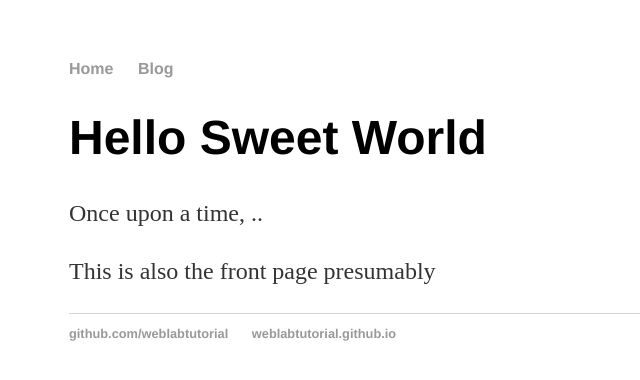
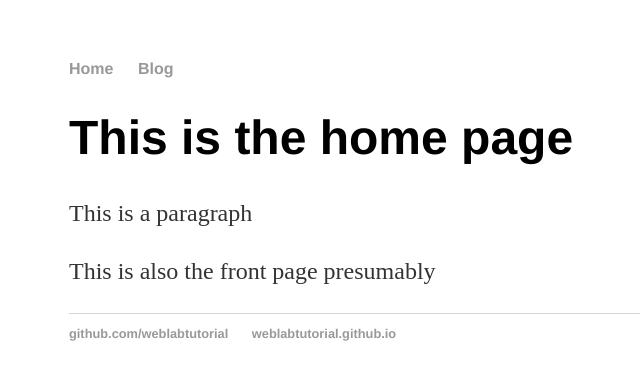
Before and after one commit to ppk200/ppk200.github.io, a Jekyll site: the page built from index.html, in a window 1280 px wide. Shown: the top 380 px of the page, without its empty margins (123-763 px from the left). Built offline with Jekyll 4.4.1, drawn with Linux system fonts in a browser that asks for light colours.

Commit message:
Update index.html

```diff
--- a/index.html
+++ b/index.html
@@ -3,7 +3,7 @@ layout: default
 title: Web Programming
 ---
 <div class="blurb">
-<h1>Hello Sweet World</h1>
-<p>Once upon a time, ..</p>
+<h1>This is the home page</h1>
+<p>This is a paragraph</p>
 <p>This is also the front page presumably</p>
 </div>
```
